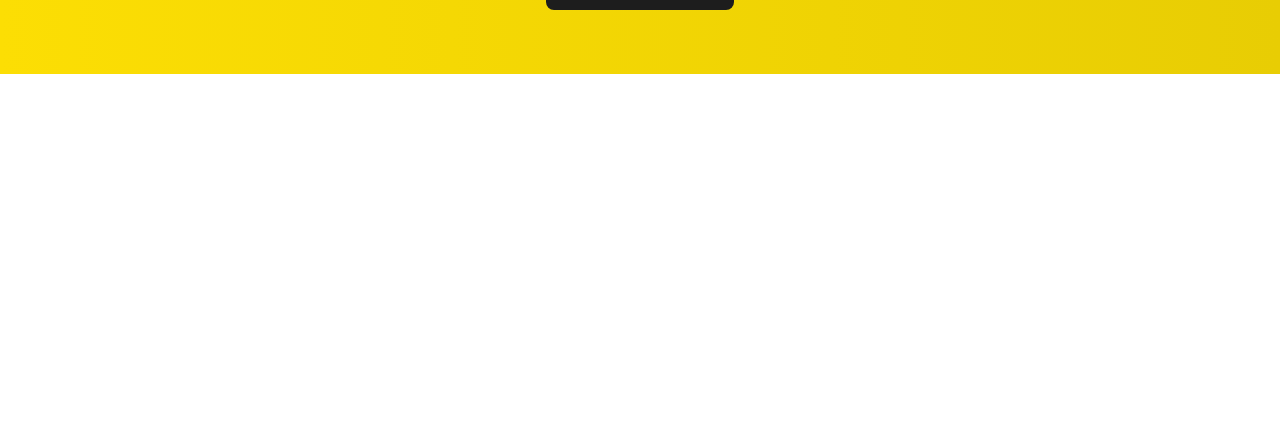
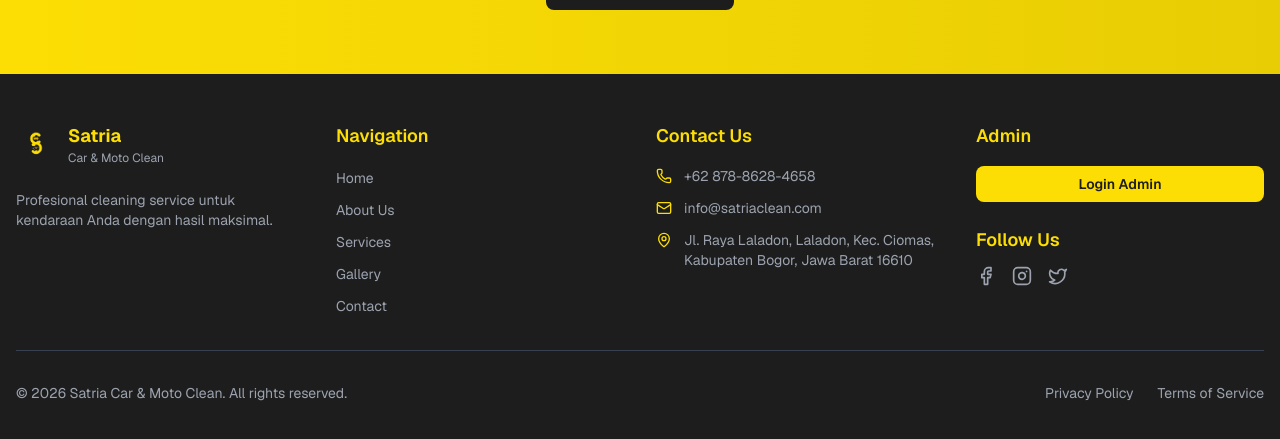
Before and after one commit to Aroneru/satria-car-moto-clean, a Next.js app: page / in a window 1280 px wide. Shown: the part 2312-2751 px from the top of the page. Before the commit the page ends 2386 px from the top, so only its background shows below. Built offline with nearby package versions, Linux system fonts and the light colour scheme; no server answers; the database is empty.

Commit message:
Add: Footer

```diff
--- /dev/null
+++ b/components/sections/Footer.tsx
@@ -0,0 +1,142 @@
+'use client';
+
+import Link from 'next/link';
+import Image from 'next/image';
+import { Mail, Phone, MapPin, Facebook, Instagram, Twitter } from 'lucide-react';
+
+interface FooterProps {
+  activePage: string;
+  setActivePage: (page: string) => void;
+}
+
+export function Footer({ activePage, setActivePage }: FooterProps) {
+  const navItems = [
+    { id: 'home', label: 'Home' },
+    { id: 'about', label: 'About Us' },
+    { id: 'services', label: 'Services' },
+    { id: 'gallery', label: 'Gallery' },
+    { id: 'contact', label: 'Contact' },
+  ];
+
+  const handleNavClick = (pageId: string) => {
+    setActivePage(pageId);
+    window.scrollTo({ top: 0, behavior: 'smooth' });
+  };
+
+  return (
+    <footer className="bg-[#1D1D1D] text-white py-12">
+      <div className="container mx-auto px-4">
+        <div className="grid grid-cols-1 md:grid-cols-4 gap-8 mb-8">
+          {/* Company Info */}
+          <div>
+            <div className="flex items-center gap-3 mb-6">
+              <Image
+                src="/images/logo.png"
+                alt="Satria Logo"
+                width={40}
+                height={40}
+                className="h-10 w-10"
+              />
+              <div>
+                <h3 className="font-bold text-lg text-[#FCDE04]">Satria</h3>
+                <p className="text-xs text-gray-400">Car & Moto Clean</p>
+              </div>
+            </div>
+            <p className="text-gray-400 text-sm mb-4">
+              Profesional cleaning service untuk kendaraan Anda dengan hasil maksimal.
+            </p>
+          </div>
+
+          {/* Quick Links */}
+          <div>
+            <h4 className="font-semibold text-lg mb-4 text-[#FCDE04]">Navigation</h4>
+            <ul className="space-y-2">
+              {navItems.map((item) => (
+                <li key={item.id}>
+                  <button
+                    onClick={() => handleNavClick(item.id)}
+                    className="text-gray-400 hover:text-[#FCDE04] transition-colors text-sm"
+                  >
+                    {item.label}
+                  </button>
+                </li>
+              ))}
+            </ul>
+          </div>
+
+          {/* Contact Info */}
+          <div>
+            <h4 className="font-semibold text-lg mb-4 text-[#FCDE04]">Contact Us</h4>
+            <ul className="space-y-3">
+              <li className="flex items-start gap-3">
+                <Phone size={16} className="text-[#FCDE04] mt-0.5 flex-shrink-0" />
+                <span className="text-gray-400 text-sm">+62 878-8628-4658</span>
+              </li>
+              <li className="flex items-start gap-3">
+                <Mail size={16} className="text-[#FCDE04] mt-0.5 flex-shrink-0" />
+                <span className="text-gray-400 text-sm">info@satriaclean.com</span>
+              </li>
+              <li className="flex items-start gap-3">
+                <MapPin size={16} className="text-[#FCDE04] mt-0.5 flex-shrink-0" />
+                <span className="text-gray-400 text-sm">Jl. Raya Laladon, Laladon, Kec. Ciomas, Kabupaten Bogor, Jawa Barat 16610</span>
+              </li>
+            </ul>
+          </div>
+
+          {/* Admin & Social */}
+          <div>
+            <h4 className="font-semibold text-lg mb-4 text-[#FCDE04]">Admin</h4>
+            <Link
+              href="/dashboard"
+              className="inline-block w-full px-4 py-2 bg-[#FCDE04] text-[#1D1D1D] font-semibold rounded-lg hover:bg-yellow-300 transition-colors text-center text-sm mb-6"
+            >
+              Login Admin
+            </Link>
+            <h4 className="font-semibold text-lg mb-3 text-[#FCDE04]">Follow Us</h4>
+            <div className="flex gap-4">
+              <a
+                href="#"
+                className="text-gray-400 hover:text-[#FCDE04] transition-colors"
+                aria-label="Facebook"
+              >
+                <Facebook size={20} />
+              </a>
+              <a
+                href="https://www.instagram.com/satriacarandmotoclean/"
+                className="text-gray-400 hover:text-[#FCDE04] transition-colors"
+                aria-label="Instagram"
+              >
+                <Instagram size={20} />
+              </a>
+              <a
+                href="#"
+                className="text-gray-400 hover:text-[#FCDE04] transition-colors"
+                aria-label="Twitter"
+              >
+                <Twitter size={20} />
+              </a>
+            </div>
+          </div>
+        </div>
+
+        {/* Divider */}
+        <div className="border-t border-gray-700 my-8"></div>
+
+        {/* Bottom Footer */}
+        <div className="flex flex-col md:flex-row items-center justify-between">
+          <p className="text-gray-400 text-sm text-center md:text-left">
+            &copy; 2026 Satria Car & Moto Clean. All rights reserved.
+          </p>
+          <div className="flex gap-6 mt-4 md:mt-0">
+            <a href="#" className="text-gray-400 hover:text-[#FCDE04] text-sm transition-colors">
+              Privacy Policy
+            </a>
+            <a href="#" className="text-gray-400 hover:text-[#FCDE04] text-sm transition-colors">
+              Terms of Service
+            </a>
+          </div>
+        </div>
+      </div>
+    </footer>
+  );
+}
--- a/components/sections/Website.tsx
+++ b/components/sections/Website.tsx
@@ -3,6 +3,7 @@
 import { useState } from 'react';
 import { ContentProvider } from '../../context/ContentContext';
 import { Navigation } from './Navigation';
+import { Footer } from './Footer';
 import { Home } from './Home';
 import { About } from './About';
 import { Services } from './Services';
@@ -25,9 +26,10 @@ export function Website() {
 
   return (
     <ContentProvider>
-      <div className="min-h-screen bg-white">
+      <div className="min-h-screen bg-white flex flex-col">
         <Navigation activePage={activePage} setActivePage={setActivePage} />
-        <main>{renderPage()}</main>
+        <main className="flex-1">{renderPage()}</main>
+        <Footer activePage={activePage} setActivePage={setActivePage} />
       </div>
     </ContentProvider>
   );
```
